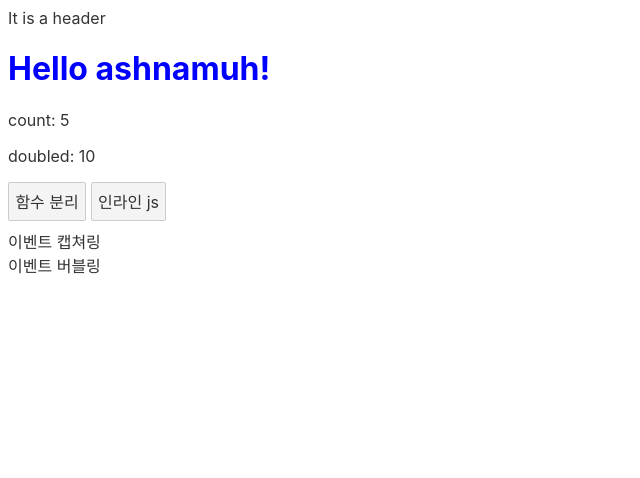
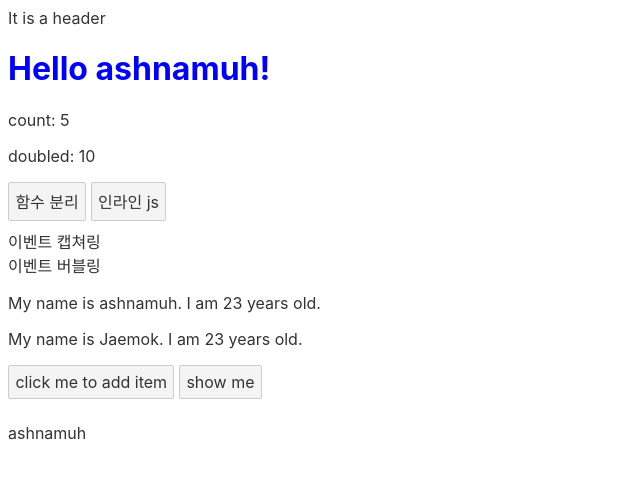
Before and after one commit to ashnamuh/hello-svelte, a Svelte app: page / in a window 1280 px wide. Shown: the top 478 px of the page, without its empty margins (0-640 px from the left). Built offline with nearby package versions, Linux system fonts and the light colour scheme.

Commit message:
add ArrayList.svelte

```diff
--- a/src/App.svelte
+++ b/src/App.svelte
@@ -2,8 +2,19 @@
 import TheHeader from './components/TheHeader.svelte';
 import Count from './components/Count.svelte';
 import Event from './components/Event.svelte';
+import Props from './components/Props.svelte';
+import ArrayList from './components/ArrayList.svelte';
 
 const name = 'ashnamuh';
+
+const ashnamuh = {
+	age: 23
+}
+
+const jaemok = {
+	name: 'Jaemok',
+	age: 23
+}
 
 </script>
 
@@ -17,3 +28,6 @@ const name = 'ashnamuh';
 <h1>Hello {name}!</h1>
 <Count></Count>
 <Event></Event>
+<Props name="ashnamuh" age={ashnamuh.age}></Props>
+<Props {...jaemok}></Props>
+<ArrayList></ArrayList>
--- /dev/null
+++ b/src/components/ArrayList.svelte
@@ -0,0 +1,29 @@
+<script>
+	let arr = []
+	let obj = {name: 'ashnamuh'}
+
+	const handleClick = () => {
+		// arr = [...arr, 'item']
+		arr.push('item') // Not working
+
+		obj = {...obj, age: 23 }
+		// obj.age = 23 Also not working
+	}
+
+	const handleClick2 = () => {
+		arr = [...arr, 'item']
+		// arr.push('item') // Not working
+
+		obj = {...obj, age: 23 }
+		// obj.age = 23 Also not working
+	}
+</script>
+
+<button on:click={handleClick}>
+	click me to add item
+</button>
+<button on:click={handleClick2}>
+	show me
+</button>
+<p>{arr.join(' ')}</p>
+<p>{Object.values(obj)}</p>
```
